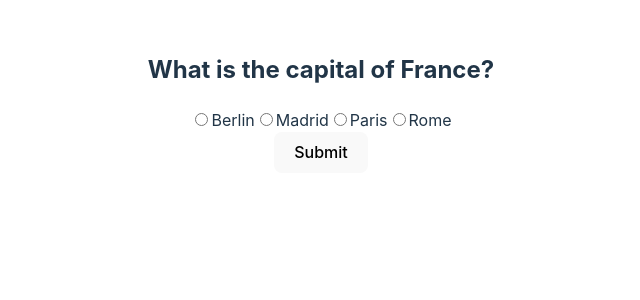
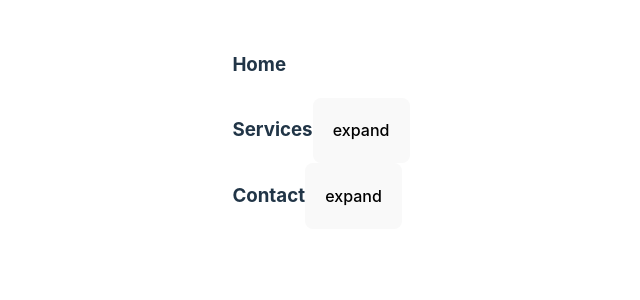
Before and after one commit to felixchen3674/react04292024, a React (Vite) app in the folder homework/react_homework/: page / in a window 1280 px wide. Shown: the top 300 px of the page, without its empty margins (319-959 px from the left). Built offline with nearby package versions, Linux system fonts and the light colour scheme.

Commit message:
update new task

```diff
--- a/homework/react_homework/src/App.css
+++ b/homework/react_homework/src/App.css
@@ -122,3 +122,50 @@ td {
 .answerContainer {
   display: flex;
 }
+
+.mainContainer {
+  display: flex;
+  flex-direction: column;
+  align-content: center;
+  background-color: white;
+  width: 200px;
+  height: 450px;
+}
+
+.colorContainer {
+  display: flex;
+  flex-direction: column;
+  width: 100%;
+  height: 60%;
+  justify-content: end;
+  align-items: center;
+}
+
+.colorPickerContainer {
+  width: 100%;
+  height: 40%;
+  display: flex;
+  justify-content: space-evenly;
+  align-items: center;
+}
+
+.color {
+  width: 15%;
+  height: 30%;
+}
+.color:hover {
+  border: 2px solid black;
+}
+.textContainer {
+  width: 80px;
+  height: 30px;
+  background-color: pink;
+  margin-bottom: 20px;
+}
+.itemContainer {
+  display: flex;
+}
+.subItemContainer {
+  display: flex;
+  flex-direction: column;
+}
--- a/homework/react_homework/src/App.tsx
+++ b/homework/react_homework/src/App.tsx
@@ -34,6 +34,8 @@ import DomitroyList from "./many_practices/DormitoryList";
 import EmployeeTable from "./many_practices/EmployeeTable";
 import CollapsibleFAQ from "./many_practices/CallapsibleFAQ";
 import QuizApp from "./many_practices/QuizApp";
+import ColorPicker from "./many_practices/ColorPicker";
+import MenuList from "./many_practices/MenuList";
 
 function App() {
   // const student: StudentType = {
@@ -63,8 +65,9 @@ function App() {
       </DormProvider> */}
       {/* <EmployeeTable /> */}
       {/* <CollapsibleFAQ /> */}
-      <QuizApp />
-      {/* <QuizApp1 /> */}
+      {/* <QuizApp /> */}
+      {/* <ColorPicker /> */}
+      <MenuList />
     </div>
   );
 }
--- /dev/null
+++ b/homework/react_homework/src/many_practices/ColorPicker/colorList.ts
@@ -0,0 +1 @@
+export const color = ["red", "green", "blue", "orange", "yellow"];
--- /dev/null
+++ b/homework/react_homework/src/many_practices/MenuList/MenuConfig.ts
@@ -0,0 +1,13 @@
+export const menuConfig = [
+  {
+    title: "Home",
+  },
+  {
+    title: "Services",
+    subItems: ["Cooking", "Cleaning"],
+  },
+  {
+    title: "Contact",
+    subItems: ["Phone", "Mail"],
+  },
+];
--- a/homework/react_homework/src/many_practices/MenuList/index.tsx
+++ b/homework/react_homework/src/many_practices/MenuList/index.tsx
@@ -1,5 +1,41 @@
-import React from "react";
+import React, { useState } from "react";
+import { menuConfig } from "./MenuConfig";
 
 export default function MenuList() {
-  return <div>MenuList</div>;
+  const data = menuConfig;
+  const [toggleId, setToggleId] = useState(-1);
+  const handleExpand = (index) => {
+    if (toggleId === index) {
+      setToggleId(-1);
+    } else {
+      setToggleId(index);
+    }
+  };
+  return (
+    <div>
+      {data &&
+        data.map((item, index) => {
+          const { title, subItems } = item;
+          return (
+            <div key={title} className="itemContainer">
+              <h3>{title}</h3>
+              {subItems && (
+                <button onClick={() => handleExpand(index)}>expand</button>
+              )}
+              {toggleId === index ? (
+                <div className="subItemContainer">
+                  {subItems?.map((item) => {
+                    return (
+                      <div key={item} className="subItemContainer">
+                        <h4>{item}</h4>
+                      </div>
+                    );
+                  })}
+                </div>
+              ) : null}
+            </div>
+          );
+        })}
+    </div>
+  );
 }
```
Also changed, not shown: homework/react_homework/src/many_practices/ColorPicker/index.tsx (+32 -2 lines).
